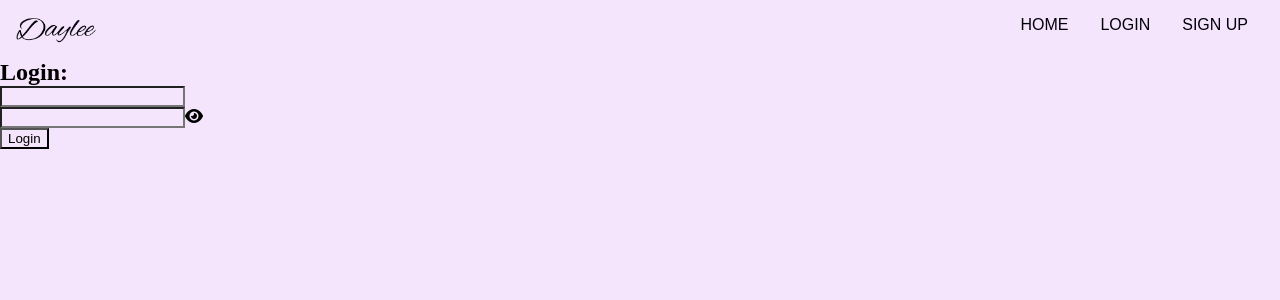
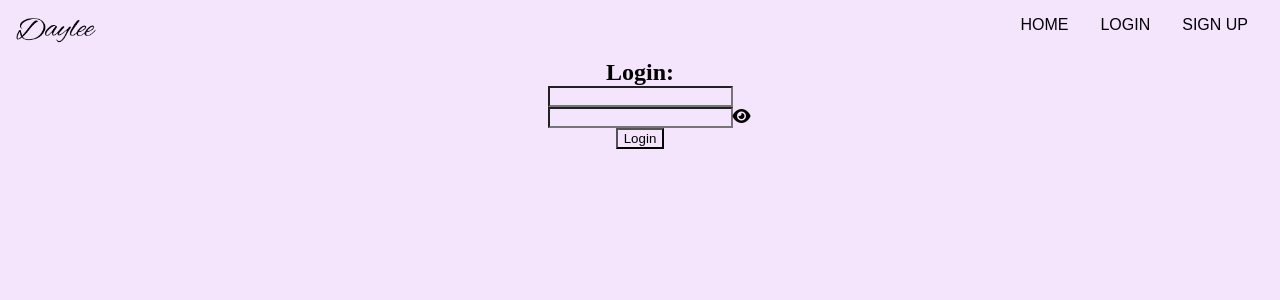
Before and after one commit to nathanlunn/Daylee, a React (Create React App) app in the folder client/: page /login in a window 1280 px wide. Shown: the top 300 px of the page. Built offline with nearby package versions, Linux system fonts and the light colour scheme; no server answers; a web font is replaced by a local one.

Commit message:
send error message if email in login email input isn't found in the database

```diff
--- a/client/src/components/Login.js
+++ b/client/src/components/Login.js
@@ -20,7 +20,7 @@ export default function Login({state, setState}) {
     setLoading(true);
     axios.post('http://localhost:8000/users/login', {email, password})
       .then(res => {
-
+        console.log(res.data);
       })
       .catch(err => {
         console.error(err.message);
@@ -30,8 +30,11 @@ export default function Login({state, setState}) {
   return (
     <div className='login'>
       {loading && <div className='login__spinner'></div>}
+
       <h2>{errorMessage}</h2>
+
       <h2 className='login__title'>Login:</h2>
+
       <input
         className='login__input login__input--email'
         value={email}
@@ -40,7 +43,17 @@ export default function Login({state, setState}) {
           setEmail(e.target.value);
         }}
       ></input>
+
       <div className='login__passwordContainer'>
+      {/*Strictly to even out center slyling  */}
+      {showPassword ? (<i
+          class="fa-solid fa-eye-slash"
+          style={{opacity: 0}}
+        ></i>) : (<i
+          class="fa-solid fa-eye"
+          style={{opacity: 0}}
+        ></i>)}
+
         <input
           className='login__input login__input--password'
           value={password}
@@ -49,6 +62,7 @@ export default function Login({state, setState}) {
             setPassword(e.target.value);
           }}
         ></input>
+
         {showPassword ? (<i
           class="fa-solid fa-eye-slash"
           onClick={() => {setShowPassword(false)}}
@@ -57,10 +71,12 @@ export default function Login({state, setState}) {
           onClick={() => {setShowPassword(true)}}
         ></i>)}
       </div>
+
       <button
         className='login__submit'
         onClick={login}
       >Login</button>
+
     </div>
   )
 }
--- a/client/src/styles/Login.css
+++ b/client/src/styles/Login.css
@@ -24,4 +24,10 @@
           animation: spinner 1.5s linear infinite;
   align-self: center;
   margin-top: 2rem;
+}
+
+.login {
+  display: flex;
+  flex-direction: column;
+  align-items: center;
 }/*# sourceMappingURL=Login.css.map */
--- a/client/src/styles/Login.scss
+++ b/client/src/styles/Login.scss
@@ -17,3 +17,9 @@
   align-self: center;
   margin-top: 2rem;
 }
+
+.login {
+  display: flex;
+  flex-direction: column;
+  align-items: center;
+}
```
Also changed, not shown: 1 other file (tests, documents, lock files or other folders).
